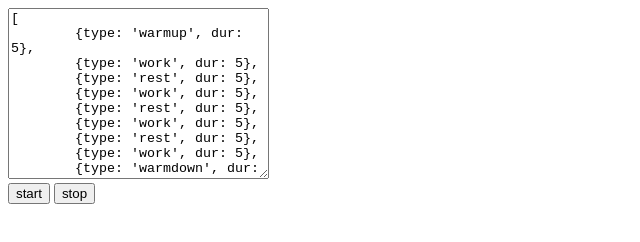
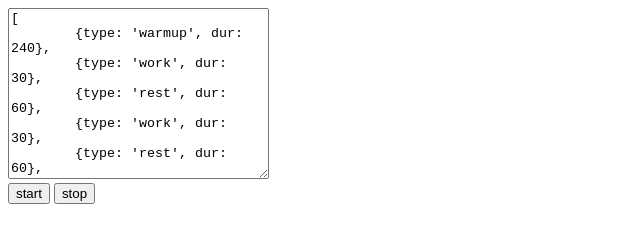
Before and after one commit to Endut/staticHIIT, a plain HTML site: page index.html in a window 1280 px wide. Shown: the whole page, without its empty margins (0-640 px from the left). Drawn offline with Linux system fonts and the light colour scheme.

Commit message:
changed back from testing seq

```diff
--- a/index.html
+++ b/index.html
@@ -19,15 +19,15 @@
 </textarea> -->
 <textarea rows="11" cols="30" id="sequenceText">
 [
-	{type: 'warmup', dur: 5},
-	{type: 'work', dur: 5},
-	{type: 'rest', dur: 5},
-	{type: 'work', dur: 5},
-	{type: 'rest', dur: 5},
-	{type: 'work', dur: 5},
-	{type: 'rest', dur: 5},
-	{type: 'work', dur: 5},
-	{type: 'warmdown', dur: 5}
+	{type: 'warmup', dur: 240},
+	{type: 'work', dur: 30},
+	{type: 'rest', dur: 60},
+	{type: 'work', dur: 30},
+	{type: 'rest', dur: 60},
+	{type: 'work', dur: 30},
+	{type: 'rest', dur: 60},
+	{type: 'work', dur: 30},
+	{type: 'warmdown', dur: 240}
 ]
 </textarea>
 <br>
```
